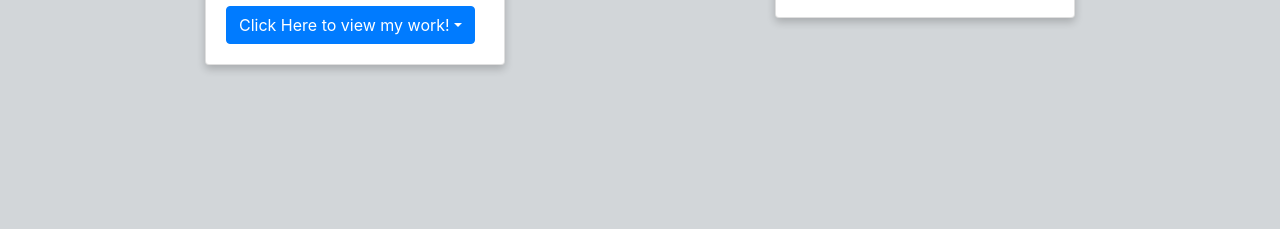
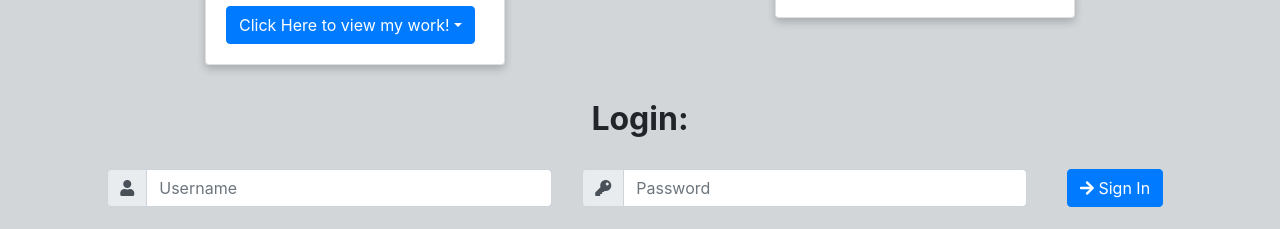
Before and after one commit to marcojp2001/info1213a2, a plain HTML site: page index.html in a window 1280 px wide. Shown: the part 1124-1353 px from the top of the page. Before the commit the page ends 1224 px from the top, so only its background shows below. Drawn offline with nearby package versions, Linux system fonts and the light colour scheme.

Commit message:
Add files via upload

```diff
--- a/assignment_2.css
+++ b/assignment_2.css
@@ -47,14 +47,14 @@ div + footer {
 }
 
 /*class selectors*/
-.eduTitle {
-	font-size: large;
+.centerBold {
+	font-size: xx-large;
 	font-weight: bold;
-	margin-left: 10%;
+	text-align: center;
 }
 
-.float_center {
-	margin-left: 20%;
+.centerText {
+	text-align: center;
 }
 
 .float_left {
@@ -96,15 +96,6 @@ div + footer {
 	text-decoration: none;
 }
 
-.card {
-	box-shadow: 0 4px 8px 0 rgba(0,0,0,0.2);
-	transition: 0.3s;
-	margin-left: 75px;
-	margin-right: 75px;
-	margin-bottom: 40px;
-	background-color: white;
-}
-
 .card:hover {
 	box-shadow: 0 10px 20px 0 rgba(0,0,0,0.3);
 }
@@ -143,29 +134,35 @@ div + footer {
 
 /*new stuff*/
 
-/*card and card-img-top fix sizing for cards*/
-.card {
-	width: 300px;
-}
 
-.card-img-top {
-	width: 300px;
-}
+
 
 .btnSpacing {
 	margin: 10px;
 }
 
 
-/*added to center cards added to carousel*/
+/*fixes sizing aswell as centers cards for carousel // also makes the highlight effect nicer*/
 .card {
 	margin: 0 auto;
     float: none;
     margin-bottom: 35px;
     margin-top: 10px;
+    width: 300px;
+    box-shadow: 0 4px 8px 0 rgba(0,0,0,0.2);
+	transition: 0.3s;
 }
 
 /*main background color*/
 .bgColor {
 	background-color: #d2d6d9;
 }
+
+.input-group {
+	margin: 5%;
+}
+
+.signInBtn {
+	margin-top: 22px;
+	margin-bottom: 10%;
+}
--- a/index.html
+++ b/index.html
@@ -1,7 +1,7 @@
 <!DOCTYPE html>
 <html lang="en">
 <head>
-	<title>Resumes.com</title>
+	<title>Marco Pellegrino's Portfolio</title>
 	<meta charset="utf-8">
 	<link rel="stylesheet" type="text/css" href="assignment_2.css">
 	<!-- fontawesome CDN -->
@@ -114,7 +114,34 @@
 			</div>
 		</div>
 	</div>
+	<div class="row">
+		<div class="col-md-12">
+			<h2 class="centerBold">Login:</h2>
+		</div>
+	</div>
+	<div class="row">
+		<div class="col-md-5">
+			<div class="input-group">
+  				<div class="input-group-prepend">
+    				<span class="input-group-text"><i class="fas fa-user"></i></span>
+  				</div>
+  				<input type="text" class="form-control" placeholder="Username" aria-label="Username" aria-describedby="addon-wrapping">
+			</div>
+		</div>
+		<div class="col-md-5">
+			<div class="input-group">
+  				<div class="input-group-prepend">
+    				<span class="input-group-text"><i class="fas fa-key"></i></span>
+  				</div>
+  				<input type="text" class="form-control" placeholder="Password" aria-label="Password" aria-describedby="addon-wrapping">
+			</div>
+		</div>
+		<div class="col-md-2 text-center">
+			<a class="btn btn-primary signInBtn" href="#"><i class="fas fa-arrow-right"></i> Sign In</a>
+		</div>
+	</div>
 </div>
+
 
 
 
```
Also changed, not shown: assignment_2.html (+6 -15 lines).
